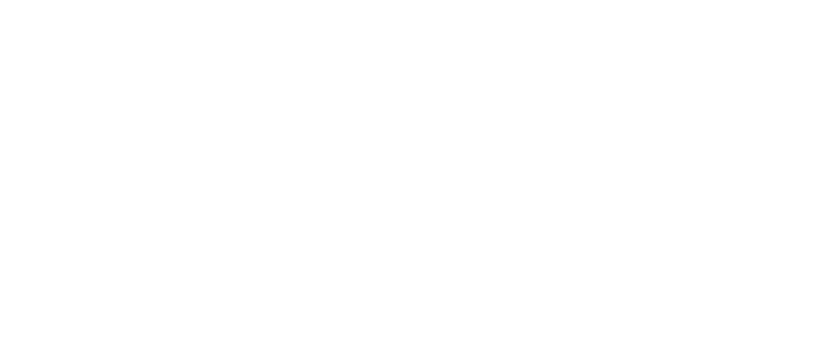
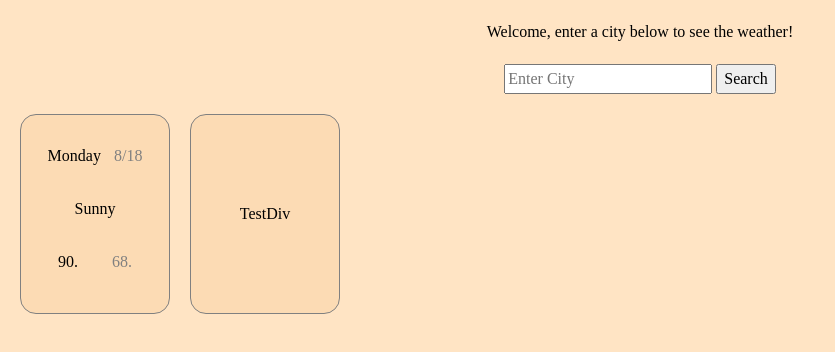
Before and after one commit to baaramuser123/odin-weather-app, a website built with webpack: page src/template.html in a window 1280 px wide. Shown: the whole page, without its empty margins (0-835 px from the left). Built offline with nearby package versions, Linux system fonts and the light colour scheme.

Commit message:
initialize project files

```diff
--- a/src/index.js
+++ b/src/index.js
@@ -1,2 +1,6 @@
 import "./reset.css";
 import "./style.css";
+import { getWeatherData } from "./weather-api";
+console.log("hello world");
+// const gotData = getWeatherData("cincinnati");
+// gotData.then((value) => console.log(value));
--- /dev/null
+++ b/src/objects.js
@@ -0,0 +1,10 @@
+export {DayWeather};
+
+class DayWeather {
+    constructor(date, condition, tempmax, tempmin){
+        this.condition = condition;
+        this.tempmax = Math.round(tempmax);
+        this.tempmin = Math.round(tempmin);
+        this.date = new Date(date);
+    }
+}
--- a/src/style.css
+++ b/src/style.css
@@ -0,0 +1,42 @@
+#search {
+    display: inline;
+}
+
+body {
+    text-align: center;
+    padding: 20px;
+    background-color: bisque;
+}
+
+body>* {
+    margin-bottom: 20px;
+}
+
+#weather-container {
+    display: grid;
+    grid-template-columns: repeat(auto-fill, minmax(100px, 150px));
+    grid-template-rows: repeat();
+    gap: 20px;
+}
+
+.item {
+    background-color: rgb(252, 219, 180);
+    border: 1px solid grey;
+    height: 200px;
+    padding: 20px;
+    justify-content: space-between;
+    border-radius: 1em;
+    display: grid;
+    grid-template-columns: 100%;
+    align-content: space-around;
+}
+
+.item>*{
+    padding-bottom: 10px;
+    display: flex;
+    justify-content: space-around;
+}
+
+.date, .low {
+    color: grey;
+}
--- a/src/template.html
+++ b/src/template.html
@@ -6,6 +6,19 @@
     <title>Template</title>
 </head>
 <body>
+    <header>Welcome, enter a city below to see the weather!</header>
+    <div>
+        <input type="search" placeholder="Enter City" name="city" id="city">
+        <button id="search">Search</button>
+    </div>
+    <div id="weather-container">
+        <div class="item">
+            <header>Monday <span class="date">8/18</span></header>
 
+            <div>Sunny</div>
+            <div>90.<span class="low">68.</span></div>
+        </div>
+        <div class="item">TestDiv</div>
+    </div>
 </body>
 </html>
--- /dev/null
+++ b/src/weather-api.js
@@ -0,0 +1,37 @@
+import { DayWeather } from "./objects";
+export {getWeatherData};
+console.log("yo");
+
+
+async function getWeatherData(city){
+    try{
+        const weatherArray = [];
+        const rawWeatherData = await fetch("https://weather.visualcrossing.com/VisualCrossingWebServices/rest/services/timeline/"
+            + city + "?unitGroup=us&key=YECUKU2A4VCYN4WUKEE8MPZV2&contentType=json", {
+            "method": "GET",
+            "headers": {
+                }
+            }
+        );
+        console.log(rawWeatherData);
+        const weatherData = await rawWeatherData.json();
+        for(let i = 0; i < weatherData.days.length; i++){
+            const date = weatherData.days[i].datetime;
+            const condition = weatherData.days[i].conditions;
+            const tempmax = weatherData.days[i].tempmax;
+            const tempmin = weatherData.days[i].tempmin;
+            const day = new DayWeather(date, condition, tempmax, tempmin);
+            weatherArray.push(day);
+        }
+        return weatherArray;
+        // .then(response => {
+        //     console.log(response);
+        // })
+        // .catch(err => {
+        //     console.log(err);
+        // });
+    }
+    catch (error){
+        console.log(error);
+    }
+}
```
